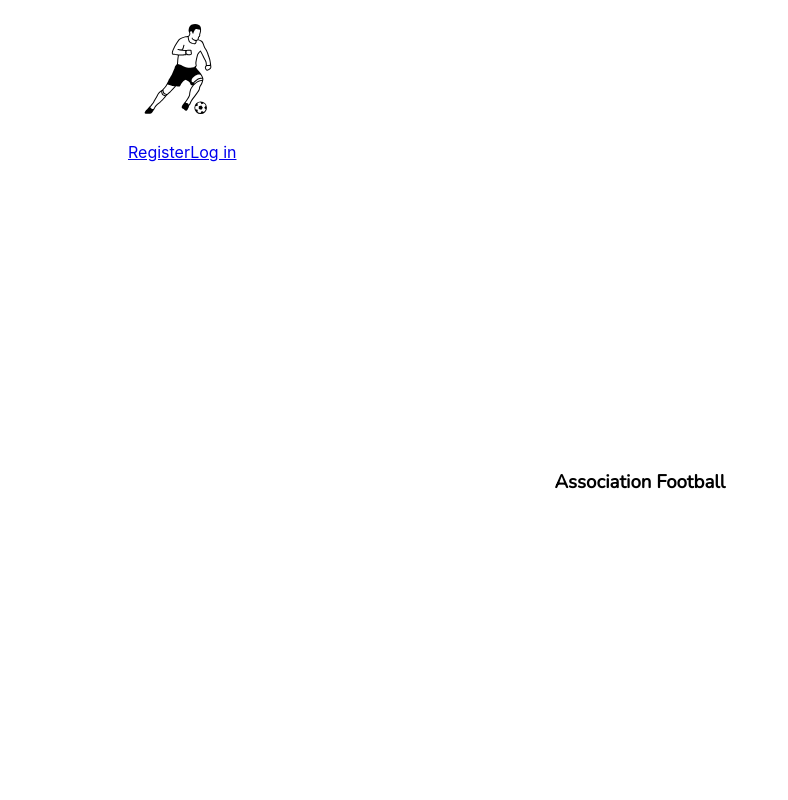
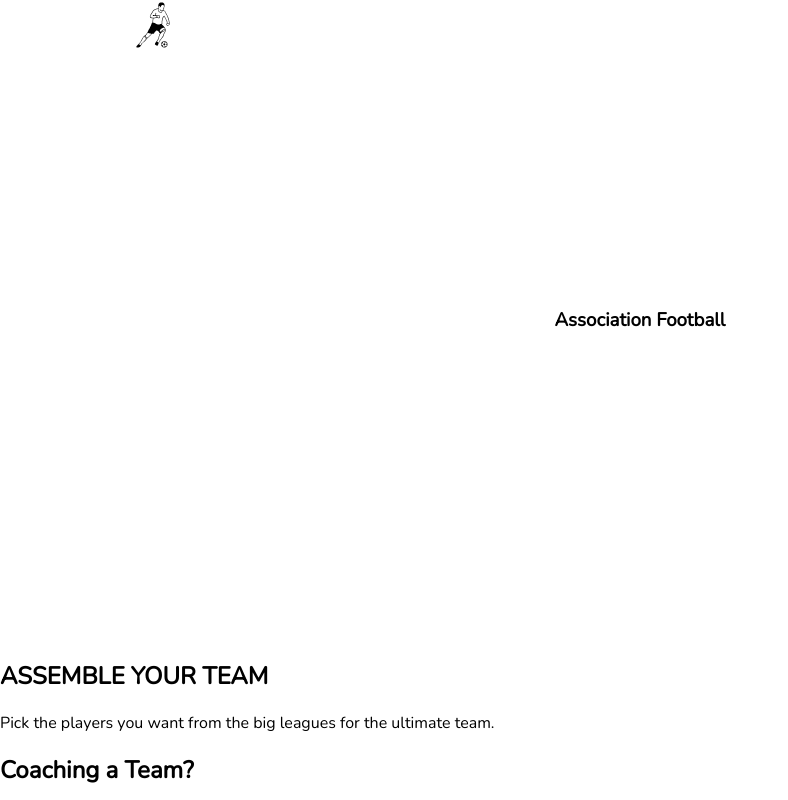
Before and after one commit to erickmtza/association-football-client, a React (Create React App) app: page / in a window 1280 px wide. Shown: the top 800 px of the page, without its empty margins (0-788 px from the left). Built offline with nearby package versions, Linux system fonts and the light colour scheme.

Commit message:
Styling for the header component

```diff
--- /dev/null
+++ b/src/components/Header/Header.css
@@ -0,0 +1,41 @@
+.Header {
+    display: flex;
+    justify-content: space-between;
+    align-items: center;
+    width: 80vw;
+    position: absolute;
+}
+
+.logo {
+    max-width: 50px;
+}
+
+.Header-Link {
+    text-decoration: none;
+    color: white;
+    font-family: 'Nunito', sans-serif;
+}
+
+.register-link, .logout {
+    margin-right: 25px;
+}
+
+.Header-Link:hover {
+    border-bottom: 1px solid white;
+}
+
+@media screen and (min-width: 900px) {
+    .Header {
+        width: 80vw;
+        margin-left: auto;
+        margin-right: auto;
+    }
+
+    .Header-Link {
+        margin-right: 0;
+    }
+
+    .register-link, .logout {
+        margin-right: 25px;
+    }
+}
--- a/src/components/Header/Header.js
+++ b/src/components/Header/Header.js
@@ -3,7 +3,7 @@ import { Link } from 'react-router-dom'
 
 import TokenService from '../../services/token-service'
 
-// import './Header.css'
+import './Header.css'
 
 import PlayersContext from '../../context/PlayersContext'
 
@@ -31,11 +31,13 @@ export default class Header extends Component {
     return (
         <div className='Header__logged-in'>
             <Link
+                className="Header-Link logout"
                 onClick={this.handleLogoutClick}
                 to='/'>
                 Logout
             </Link>
             <Link
+                className="Header-Link"
                 to='/Dashboard'
             >
                 Dashboard
@@ -48,11 +50,13 @@ export default class Header extends Component {
     return (
         <div className='Header__not-logged-in'>
             <Link
+                className="Header-Link register-link"
                 to='/register'
             >
                 Register
             </Link>
             <Link
+                className="Header-Link"
                 to='/login'
             >
                 Log in
@@ -64,11 +68,9 @@ export default class Header extends Component {
   render() {
     return (
         <nav className='Header'>
-            <h1>
             <Link to='/'>
-                <img src={Logo} alt="association football" />
+                <img className="logo" src={Logo} alt="association football" />
             </Link>
-            </h1>
             {!!TokenService.hasAuthToken()
             ? this.renderLogoutLink()
             : this.renderLoginLink()}
```
